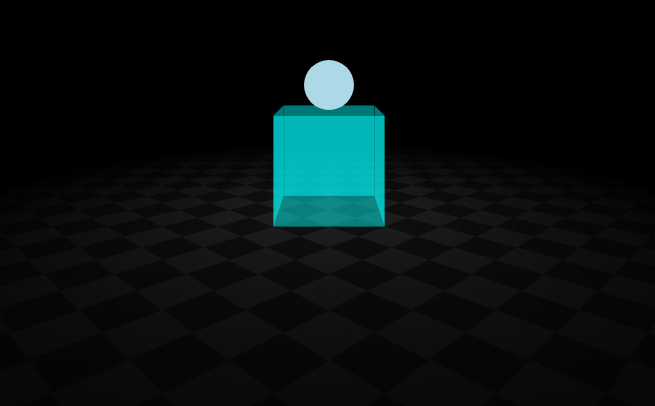
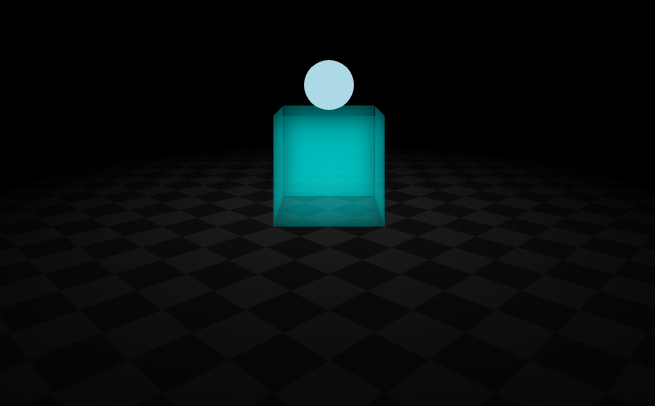
Before and after one commit to Natan-Asrat/css-only-animation-ball-and-cube, a plain HTML site: page index.html in a window 1280 px wide. Shown: the part 248-654 px from the top of the page, without its empty margins (311-966 px from the left). Drawn offline with Linux system fonts and the light colour scheme.

Commit message:
box shadow on sides

```diff
--- a/style.css
+++ b/style.css
@@ -39,7 +39,7 @@ body{
     width: 100%;
     height: 100%;
     background: var(--boxColor);
-
+    box-shadow: 0 0 0.5em #000a inset;
 
 }
 .front{
```
